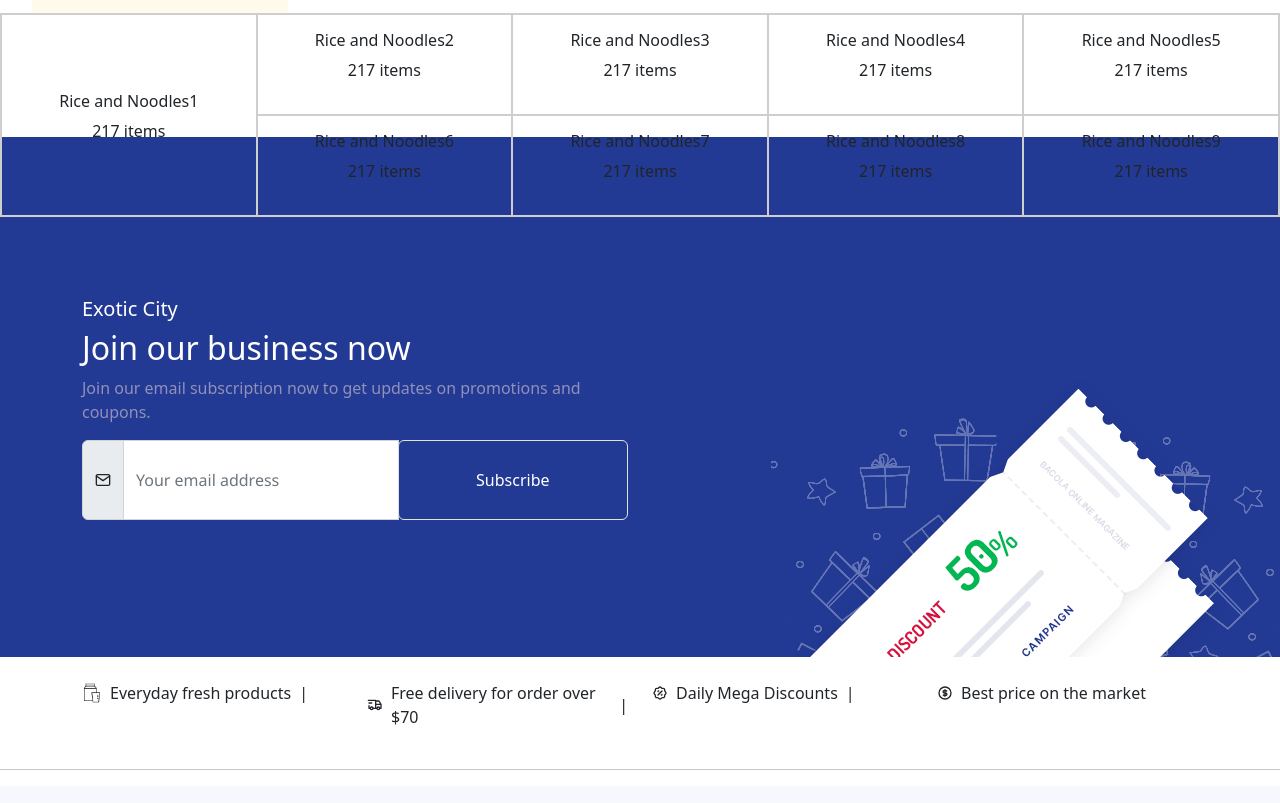
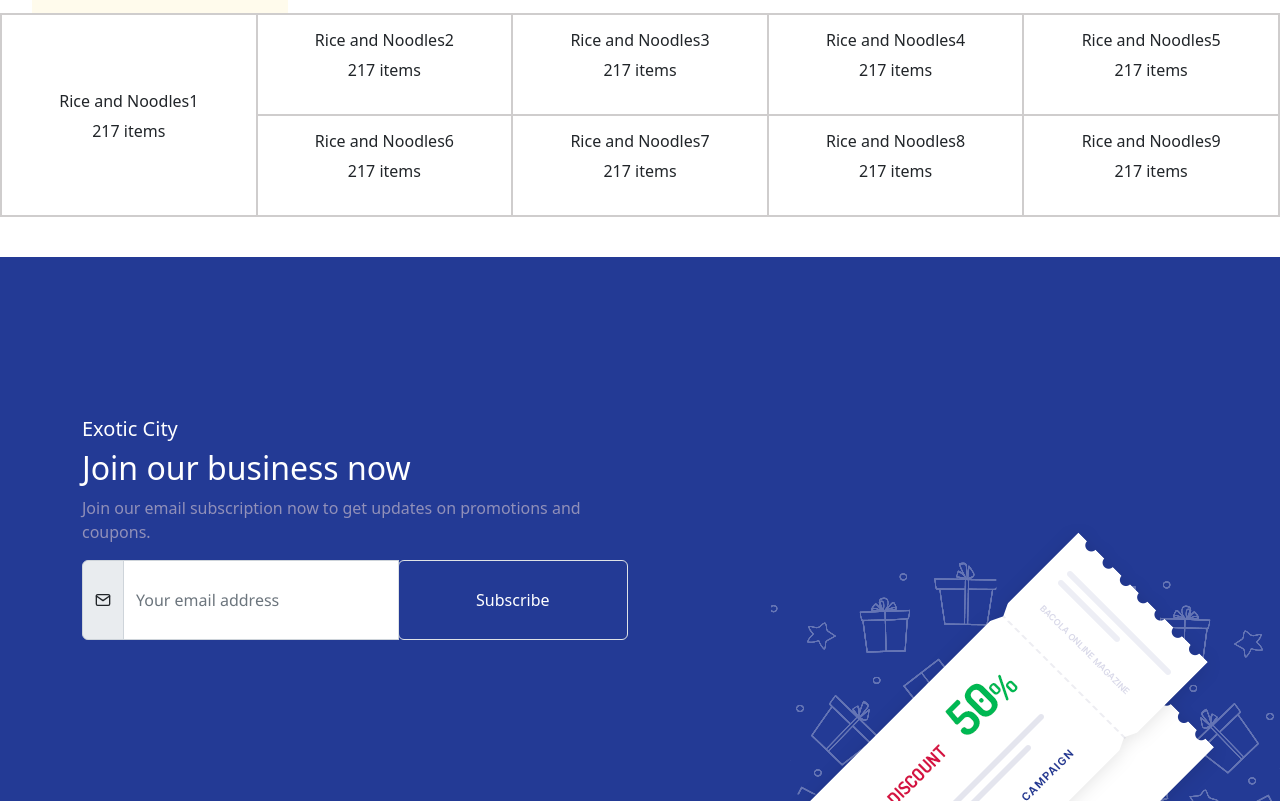
Before and after one commit to malikabdullahnaazar/exoticcity, a React (Create React App) app: page / in a window 1280 px wide. Shown: the part 3740-4543 px from the top of the page. Built offline with nearby package versions, Linux system fonts and the light colour scheme.

Commit message:
adjusting css of footer

```diff
--- a/src/components/Footer.jsx
+++ b/src/components/Footer.jsx
@@ -18,7 +18,7 @@ import milk from "../Static/milk.png"
 
 const Footer = () => {
   return (
-    <footer>
+    <footer className="footer">
       <div className="footer-box">
         <Container>
           <Row>
@@ -136,7 +136,7 @@ const Footer = () => {
           </div>
         </div>
       </div>
-      <div>
+
         <div className="">
           <div className="row">
             <div className="col-sm-4 col-md-6">
@@ -187,8 +187,6 @@ const Footer = () => {
             </div>
           </div>
         </div>
-
-      </div>
     </footer>
   );
 };
--- a/src/components/css/Footer.css
+++ b/src/components/css/Footer.css
@@ -1,11 +1,18 @@
 .footer-box {
-  width: 100%;
-  height: 65vh;
+  width: 100vw;
+  height: 68vh;
   background-color: #233a95;
   color: white;
   background-image: url("../../Static/coupon.png");
   background-repeat: no-repeat;
   background-position: right bottom;
+}
+.footer{
+  position: relative ;
+  margin-top: 15vh;
+  height: 100vh;
+  width: 100vw;
+  padding: 0;
 }
 .filter-black-and-white {
   filter: brightness(0%) grayscale(100%);
--- a/src/components/css/HeaderBanner.css
+++ b/src/components/css/HeaderBanner.css
@@ -3,6 +3,8 @@
     color: white;
     padding-top: 1vh;
     height: 6vh;
+    width: 100vw;
+    margin: 0;
     font-weight: 600;
     word-wrap: break-word;
   }
--- a/src/components/css/HederBanner2.css
+++ b/src/components/css/HederBanner2.css
@@ -1,5 +1,6 @@
 .hadder-banner {
   display: flex;
+  width: 100vw;
   /* other CSS styles */
 }
 
--- a/src/components/css/Index.css
+++ b/src/components/css/Index.css
@@ -1,5 +1,5 @@
 body{
-    height: 100%;
+    height: 100vh;
     width: 100vw;
     margin: 0;
     padding: 0;
```
